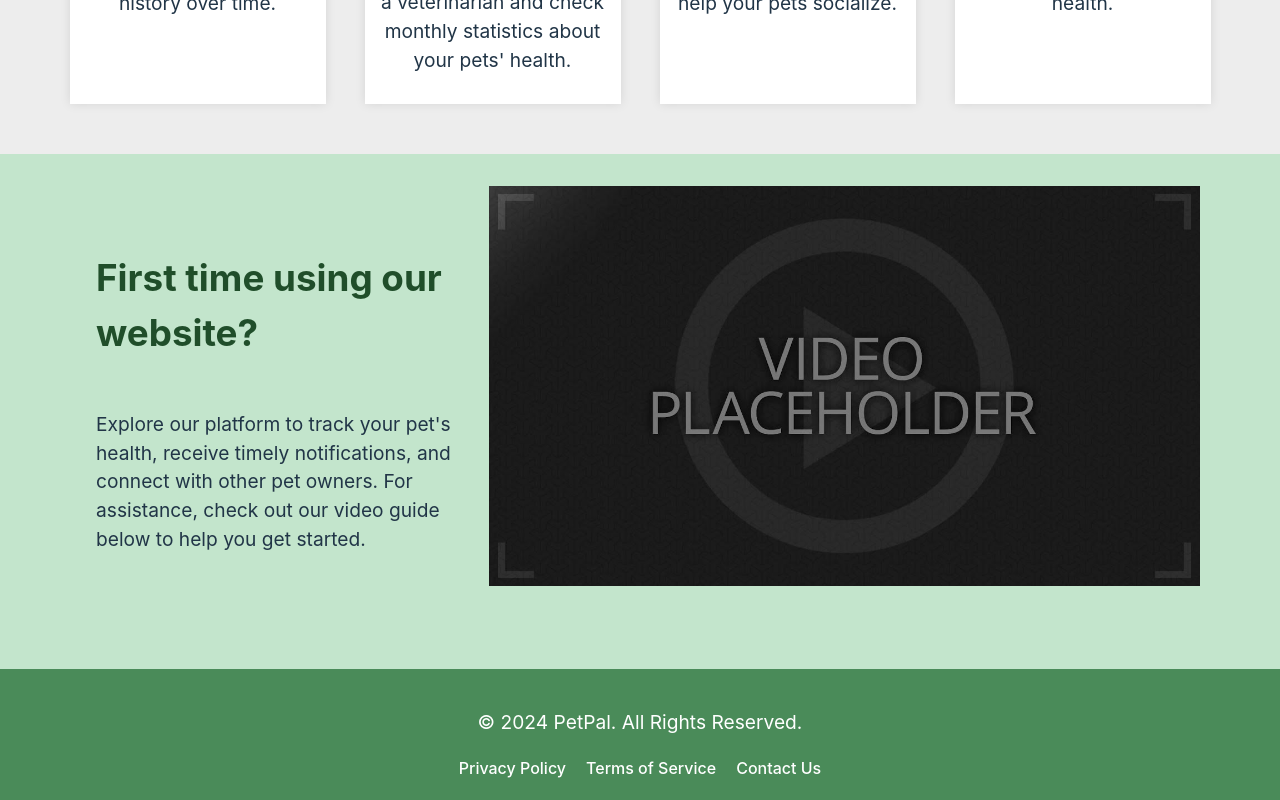
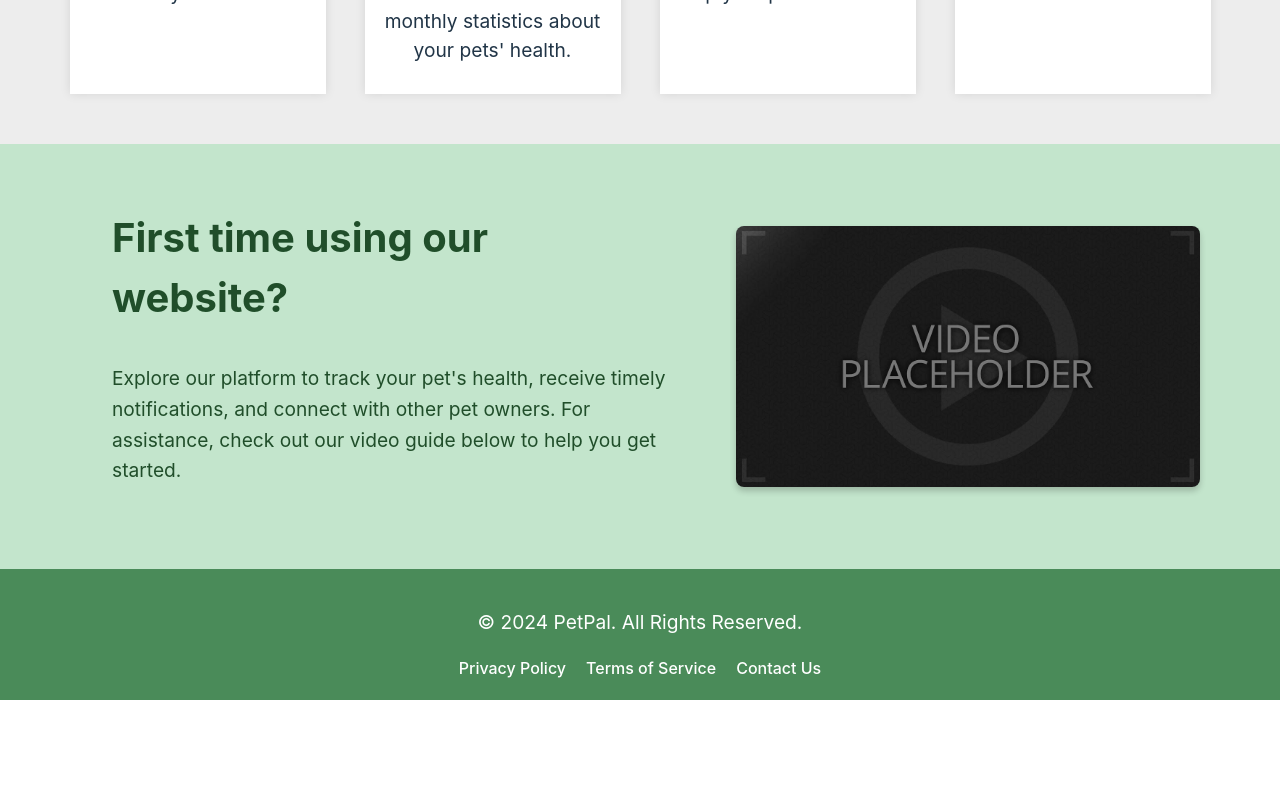
Before and after one commit to AntoniyaDimitrowa/PetPal-Health-Tracking-System-FrontEnd, a React (Vite) app in the folder Pet Care Front End/petCareFrontEnd/: page / in a window 1280 px wide. Shown: the part 959-1759 px from the top of the page. After the commit the page ends 1659 px from the top, so only its background shows below. Built offline with nearby package versions, Linux system fonts and the light colour scheme; a web font is replaced by a local one.

Commit message:
tutorial

```diff
--- a/Pet Care Front End/petCareFrontEnd/src/components/account/Account.module.css
+++ b/Pet Care Front End/petCareFrontEnd/src/components/account/Account.module.css
@@ -53,3 +53,53 @@
     flex-direction: column;
     gap: 1rem;
   }
+
+  .dailyUpdateIndicator {
+    position: relative;
+    width: 4rem;
+    height: 4rem;
+    border-radius: 50%;
+    background-color: #4caf50;
+    display: flex;
+    align-items: center;
+    justify-content: center;
+    color: white;
+    font-size: 1.2rem;
+  }
+
+  .dailyUpdateIndicator::after {
+    content: "✓";
+    font-weight: bold;
+    font-size: 2rem;
+  }
+
+  .dailyUpdateIndicator:hover::before {
+    content: "Daily update completed"; /* The message you want to show */
+    position: absolute;
+    top: -30px; /* Adjust to position the tooltip above the checkmark */
+    left: 50%;
+    transform: translateX(-50%);
+    background-color: #07621d;
+    color: white;
+    padding: 4px 8px;
+    border-radius: 4px;
+    font-size: 0.9rem;
+    white-space: nowrap;
+    z-index: 10;
+    opacity: 1;
+    transition: opacity 0.2s ease-in-out;
+  }
+
+  .dailyUpdateIndicator:hover::after {
+    content: "✓";
+    border-style: solid;
+    border-width: 6px;
+    border-color: rgba(0, 0, 0, 0.8) transparent transparent transparent;
+    position: absolute;
+    top: -12px; /* Adjust to match the tooltip's position */
+    left: 50%;
+    transform: translateX(-50%);
+    z-index: 9;
+    opacity: 1;
+    transition: opacity 0.2s ease-in-out;
+  }
--- a/Pet Care Front End/petCareFrontEnd/src/components/account/PetCard.jsx
+++ b/Pet Care Front End/petCareFrontEnd/src/components/account/PetCard.jsx
@@ -1,12 +1,32 @@
-import React from 'react';
+import React, { useEffect, useState } from 'react';
 import styles from './Account.module.css';
 import PetInfo from './PetInfo';
 import EditButton from './EditButton';
 import { usePet } from '../../context/PetContext';
 import { Link } from "react-router-dom";
+import { getHealthRecordsByPetId } from '../../services/HealthTrackingService';
+import { format } from 'date-fns';
 
 function PetCard({ pet }) {
   const { setPet } = usePet();
+  const [hasTodayRecord, setHasTodayRecord] = useState(false);
+
+  useEffect(() => {
+    const fetchTodayRecord = async () => {
+      try {
+        const healthRecords = await getHealthRecordsByPetId(pet.id);
+        const today = format(new Date(), 'yyyy-MM-dd'); // Format today's date as YYYY-MM-DD
+        const todayRecordExists = healthRecords.some(
+          record => record.date === today
+        );
+        setHasTodayRecord(todayRecordExists);
+      } catch (error) {
+        console.error("Error checking today's health record:", error);
+      }
+    };
+
+    fetchTodayRecord();
+  }, [pet.id]);
 
   const selectPet = () => {
     setPet(pet);
@@ -19,9 +39,14 @@ function PetCard({ pet }) {
         <Link to="/updatePet" onClick={selectPet}>
           <EditButton />
         </Link>
-        <Link to="/dailyUpdate" onClick={selectPet}>
-          <button className={styles.dailyUpdateButton}>Daily update</button>
-        </Link>
+        {hasTodayRecord ? (
+          <div className={styles.dailyUpdateIndicator} title="Daily update completed"></div>
+
+        ) : (
+          <Link to="/dailyUpdate" onClick={selectPet}>
+            <button className={styles.dailyUpdateButton}>Daily update</button>
+          </Link>
+        )}
       </div>
 
     </div>
--- a/Pet Care Front End/petCareFrontEnd/src/components/forms/account/UpdateAccountForm.jsx
+++ b/Pet Care Front End/petCareFrontEnd/src/components/forms/account/UpdateAccountForm.jsx
@@ -101,7 +101,7 @@ const UpdateAccount = ({ userId, onSuccess }) => {
                 payload.image = base64Image;
             } catch (error) {
                 console.error("Error converting image to base64:", error);
-                setError("Failed to process the image. Please try a different file.");
+                errors.image = "Failed to process the image. Please try a different file.";
                 return;
             }
         }
@@ -111,7 +111,8 @@ const UpdateAccount = ({ userId, onSuccess }) => {
             if (onSuccess) onSuccess();
         } catch (error) {
             const message = error.response?.data?.message || "Failed to update account.";
-            setError(message);
+            errors.wholeUpdate = message;
+            console.log(message);
         }
     };
 
--- a/Pet Care Front End/petCareFrontEnd/src/components/homePage/TutorialSection.jsx
+++ b/Pet Care Front End/petCareFrontEnd/src/components/homePage/TutorialSection.jsx
@@ -13,7 +13,21 @@ const TutorialSection = () => {
         </p>
       </div>
       <div className={styles.video}>
-        <img src="/assets/video-placeholder.jpg" alt="video" />
+        <video
+          className={styles.tutorialVideo}
+          controls
+          src="/assets/TutorialPetPal - Made with Clipchamp.mp4"
+          poster="/assets/video-poster.png"
+          onError={(e) => {
+            e.target.style.display = "none"; // Hide the video
+            const fallbackImage = document.createElement("img");
+            fallbackImage.src = "/assets/video-placeholder.jpg";
+            fallbackImage.alt = "Video not available";
+            e.target.parentElement.appendChild(fallbackImage); // Add fallback image
+          }}
+        >
+          Your browser does not support the video tag.
+        </video>
       </div>
     </section>
   );
--- a/Pet Care Front End/petCareFrontEnd/src/components/homePage/TutorialSection.module.css
+++ b/Pet Care Front End/petCareFrontEnd/src/components/homePage/TutorialSection.module.css
@@ -1,29 +1,74 @@
 /* Tutorial Section */
 .tutorialSection {
     display: flex;
-    justify-content: space-around;
+    flex-direction: column; /* Stack on smaller screens */
+    align-items: center;
     padding: 2rem 5rem;
     background-color: #C3E5CC;
-}
-
-.video {
-    margin-left: 1rem;
-}
-
-.video img {
-    max-height: 25rem;
-}
-
-h2 {
-    font-size: 2.3rem;
-    margin-top: 0;
-    color: #204e2a;
+    gap: 2rem; /* Add spacing between elements */
 }
 
 .tutorialText {
     display: flex;
     flex-direction: column;
-    flex-wrap: wrap;
-    justify-content: space-evenly;
-    padding: 4rem 1rem;
+    justify-content: center;
+    align-items: center; /* Center text for smaller screens */
+    text-align: center; /* Ensure centered text alignment */
+    padding: 2rem;
 }
+
+.tutorialText h2 {
+    font-size: 2.5rem; /* Slightly larger font for emphasis */
+    margin-top: 0;
+    margin-bottom: 1rem;
+    color: #204e2a;
+}
+
+.tutorialText p {
+    font-size: 1.2rem;
+    color: #204e2a;
+    line-height: 1.6;
+}
+
+.video {
+    display: flex;
+    justify-content: center;
+    align-items: center;
+    width: 100%; /* Ensure video scales with its container */
+}
+
+.tutorialVideo {
+    max-height: 25rem; /* Limit height to avoid oversizing */
+    max-width: 100%; /* Keep the video responsive */
+    border-radius: 0.5rem; /* Add slight rounding for aesthetics */
+    box-shadow: 0 4px 6px rgba(0, 0, 0, 0.2); /* Subtle shadow for depth */
+}
+
+.video img {
+    max-height: 25rem;
+    max-width: 100%;
+    border-radius: 0.5rem; /* Match video styling */
+    display: block;
+    margin: auto;
+    box-shadow: 0 4px 6px rgba(0, 0, 0, 0.2); /* Consistent shadow with video */
+}
+
+/* Media Queries for Responsiveness */
+@media (min-width: 768px) {
+    .tutorialSection {
+        flex-direction: row;
+        justify-content: space-around;
+        gap: 1rem; /* Adjust spacing */
+    }
+
+    .tutorialText {
+        align-items: flex-start;
+        text-align: left;
+        max-width: 50%;
+    }
+
+    .video {
+        max-width: 50%;
+        margin-left: 1rem;
+    }
+}
--- a/Pet Care Front End/petCareFrontEnd/src/services/HealthTrackingService.js
+++ b/Pet Care Front End/petCareFrontEnd/src/services/HealthTrackingService.js
@@ -70,3 +70,29 @@ export const getHealthDataForCurrentMonth = async (petId) => {
         throw error;
     }
 };
+
+export const getHealthRecordsByPetId = async (petId) => {
+    try {
+        const token = TokenManager.getAccessToken(); // Retrieve the raw JWT
+        if (!token) {
+            throw new Error("Token is missing");
+        }
+
+        // Fetch health data for the pet for the current month
+        const response = await axios.get(`${baseURL}/health/pets/${petId}/records`, {
+            headers: {
+                Authorization: `Bearer ${token}`
+            }
+        });
+
+        if (response) {
+            console.log(response.data);
+            return response.data;
+        } else {
+            throw new Error("No health drecords found for the specified pet.");
+        }
+    } catch (error) {
+        console.error("Error fetching health records for pet:", error);
+        throw error;
+    }
+};
```
Also changed, not shown: Pet Care Front End/petCareFrontEnd/public/assets/video-poster.png (added), 1 other file (tests, documents, lock files or other folders).
